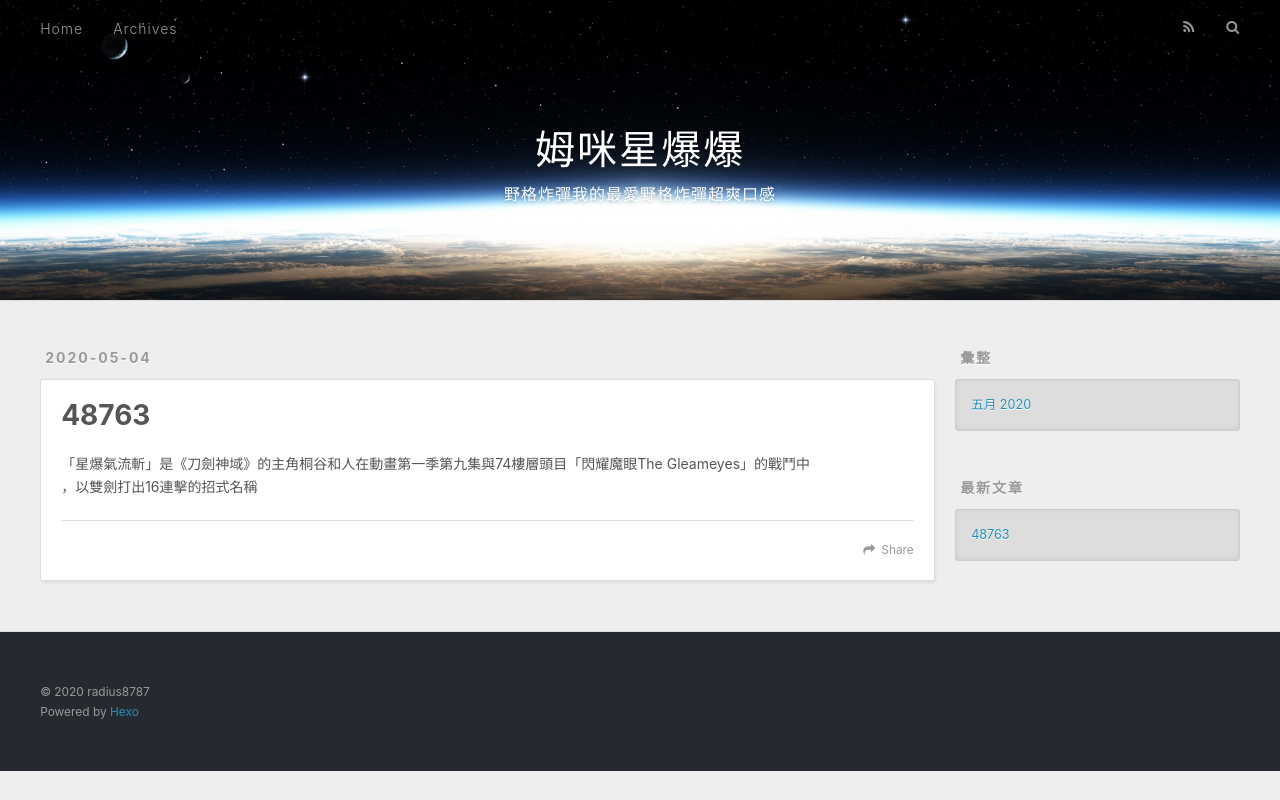
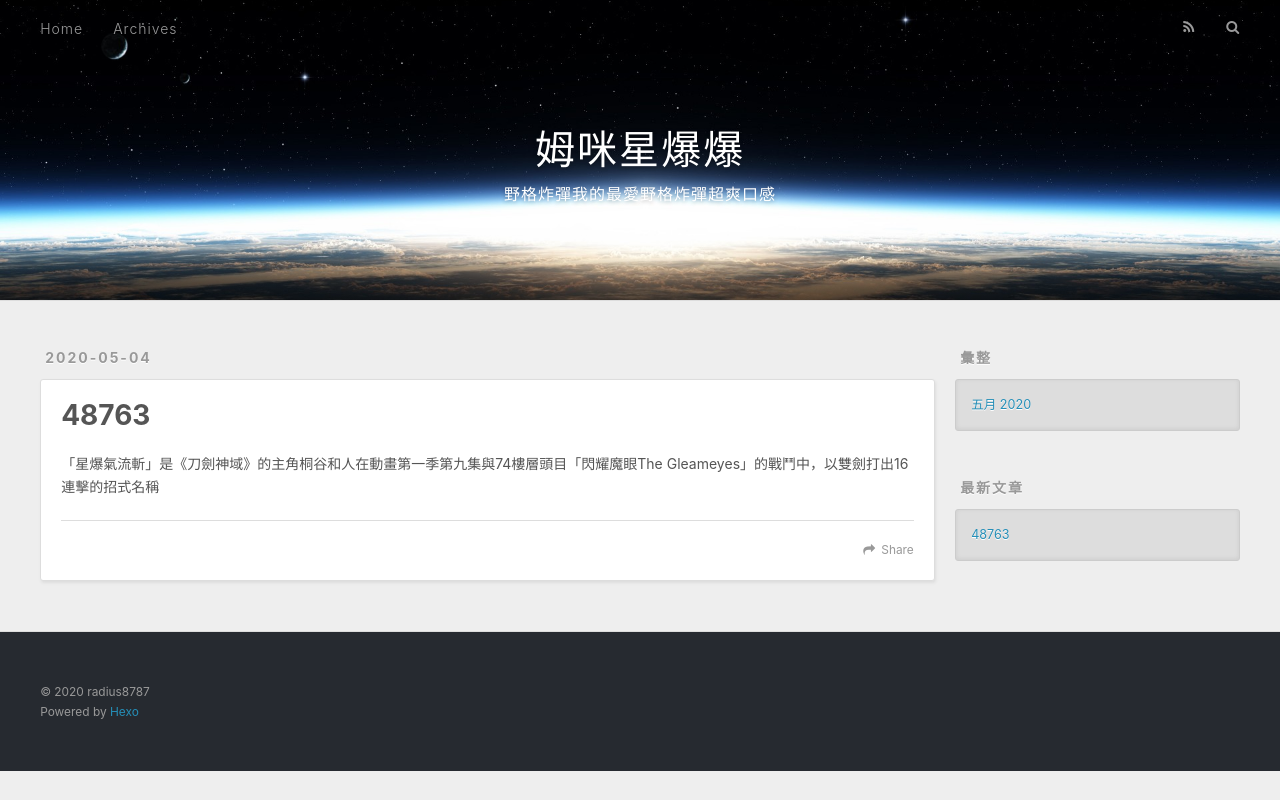
Before and after one commit to kakitomato/kakitomato.github.io, a plain HTML site: page 2020/05/04/48763/index.html in a window 1280 px wide. Drawn offline with nearby package versions, Linux system fonts and the light colour scheme.

Commit message:
Site updated: 2020-05-04 22:13:50

```diff
--- a/2020/05/04/48763/index.html
+++ b/2020/05/04/48763/index.html
@@ -15,7 +15,7 @@
 <meta property="og:description" content="「星爆氣流斬」是《刀劍神域》的主角桐谷和人在動畫第一季第九集與74樓層頭目「閃耀魔眼The Gleameyes」的戰鬥中，以雙劍打出16連擊的招式名稱">
 <meta property="og:locale" content="zh_TW">
 <meta property="article:published_time" content="2020-05-04T13:22:54.000Z">
-<meta property="article:modified_time" content="2020-05-04T13:40:52.601Z">
+<meta property="article:modified_time" content="2020-05-04T14:13:31.621Z">
 <meta property="article:author" content="radius8787">
 <meta property="article:tag" content="噓">
 <meta property="article:tag" content=" 幫撐10秒">
@@ -95,7 +95,7 @@
 
     <div class="article-entry" itemprop="articleBody">
 
-        <p>「星爆氣流斬」是《刀劍神域》的主角桐谷和人在動畫第一季第九集與74樓層頭目「閃耀魔眼The Gleameyes」的戰鬥中<br>，以雙劍打出16連擊的招式名稱</p>
+        <p>「星爆氣流斬」是《刀劍神域》的主角桐谷和人在動畫第一季第九集與74樓層頭目「閃耀魔眼The Gleameyes」的戰鬥中，以雙劍打出16連擊的招式名稱</p>
 
 
     </div>
```
Also changed, not shown: index.html (+1 -1 lines).
